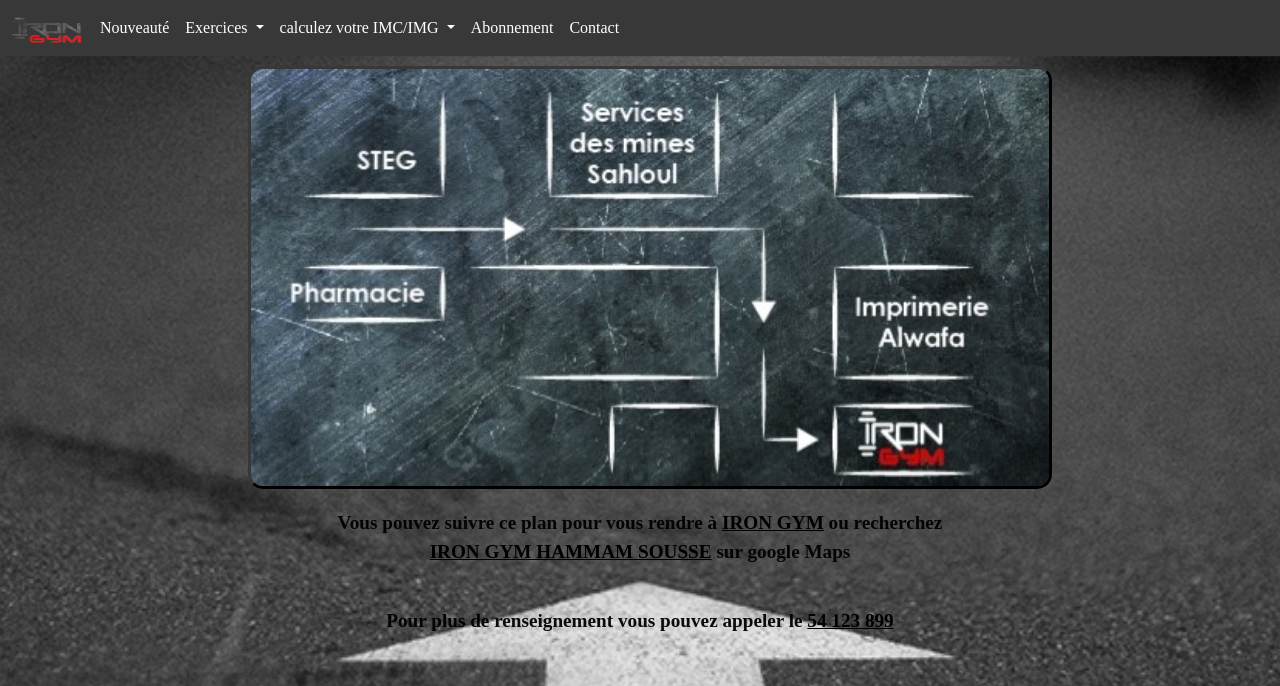
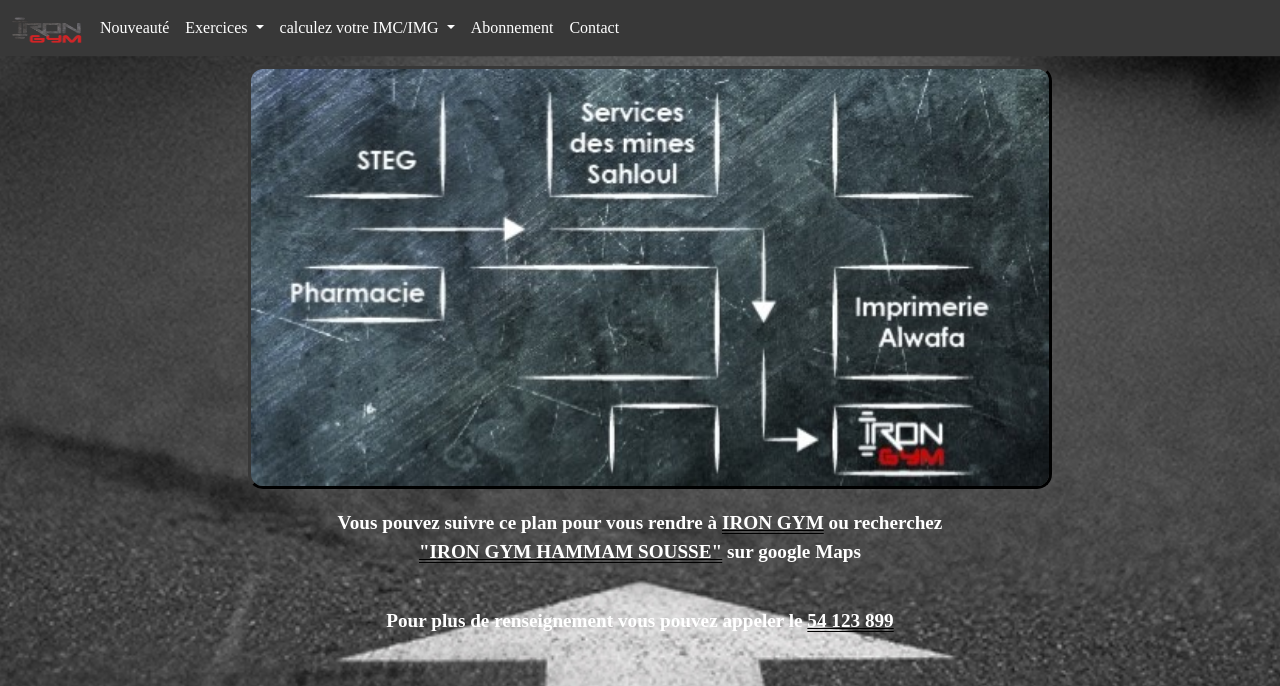
Before and after one commit to mahdislimane/IRONGYM, a plain HTML site: page contact.html in a window 1280 px wide. Shown: the top 686 px of the page. Drawn offline with nearby package versions, Linux system fonts and the light colour scheme.

Commit message:
irongym3

```diff
--- a/contact.html
+++ b/contact.html
@@ -208,8 +208,8 @@
     <div class="col-0 col-sm-1 col-md-2"></div>
     <div
       class="col-12 col-sm-10 col-md-8 " >
-       <p style="text-align: center; color: rgba(0, 0, 0, 0.95); font-weight: 900; font-size: 120%;">Vous pouvez suivre ce plan pour vous rendre à <strong style="color: black;text-decoration-style: solid;text-decoration-line: underline;">IRON GYM</strong> ou recherchez <br> <strong style="color: black;text-decoration-style: solid;text-decoration-line: underline;">IRON GYM HAMMAM SOUSSE</strong> sur google Maps </p><br>
-       <p style="text-align: center;color: rgba(0, 0, 0, 0.95); font-weight: 900; font-size: 120%;">Pour plus de renseignement vous pouvez appeler le <strong  style="color: black;text-decoration-style: solid;text-decoration-line: underline;";">54 123 899</strong></p>
+       <p style="text-align: center; color: white; font-weight: 900; font-size: 120%;">Vous pouvez suivre ce plan pour vous rendre à <strong style="color: white;text-decoration-style: double;text-decoration-line: underline; text-decoration-color: black;">IRON GYM</strong> ou recherchez <br> <strong style="color: white;text-decoration-style: double;text-decoration-line: underline;text-decoration-color: black;">"IRON GYM HAMMAM SOUSSE"</strong> sur google Maps </p><br>
+       <p style="text-align: center;color: white; font-weight: 900; font-size: 120%;">Pour plus de renseignement vous pouvez appeler le <strong  style="color: white;text-decoration-style: double;text-decoration-line: underline;text-decoration-color: black;";">54 123 899</strong></p>
       </div>
     <div class="col-0 col-sm-1 col-md-2"></div>
       <div class="col-0 col-sm-1 col-md-2"></div>
```
